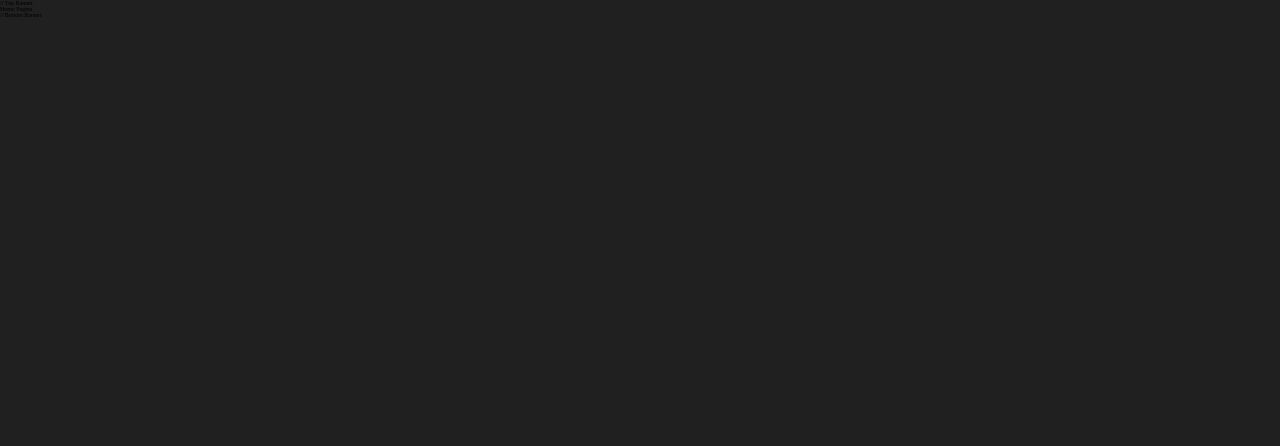
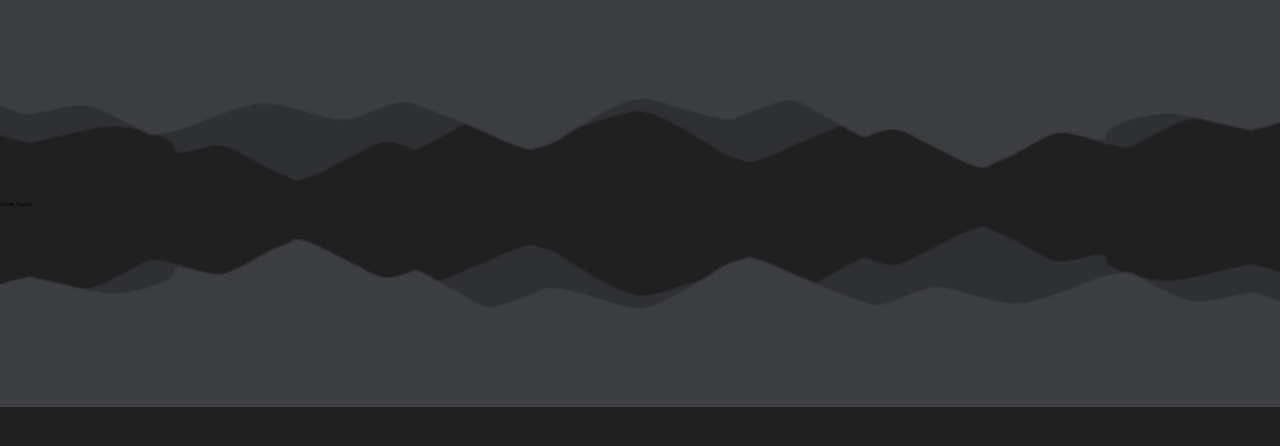
Before and after one commit to GeodeCompany/geode-cracker-react, a React (Create React App) app in the folder geode-cracker/: page / in a window 1280 px wide. Shown: the top 446 px of the page. Built offline with nearby package versions, Linux system fonts and the light colour scheme.

Commit message:
feat: add banners
- adds sticky banners on top an bottom of the page.

```diff
--- a/geode-cracker/src/App.js
+++ b/geode-cracker/src/App.js
@@ -1,6 +1,8 @@
 import logo from './logo.svg';
 import './App.css';
 
+import BannerTop from "./Banner/Banner-top";
+import BannerBottom from "./Banner/Banner-bottom";
 import Syntax from "./Syntax/Syntax"
 import Instellingen from "./Instellingen/Instellingen";
 
@@ -9,7 +11,7 @@ import { Routes, Route, BrowserRouter as Router} from  'react-router-dom';
 function App() {
   return (
     <Router>
-      // Top Banner
+      <BannerTop />
       <Routes>
         <Route path="/" >
           <Route index element={<h1>Home Pagina</h1>} />
@@ -18,7 +20,7 @@ function App() {
           <Route path="*" element={<h1>Fallback 404</h1>} />
         </Route>
       </Routes>
-      // Bottom Banner
+      <BannerBottom />
     </Router>
   );
 }
--- /dev/null
+++ b/geode-cracker/src/Banner/Banner-bottom.js
@@ -0,0 +1,14 @@
+import React from 'react';
+import './Banner.css';
+
+import BannerImg from "./Images/BannerBottom.png";
+
+class BannerBottom extends React.Component{
+    render(){
+        return(
+            <img src={BannerImg} alt="Rocky banner on the bottom of the page" class="bannerBottomImage" />
+        )
+    }
+}
+
+export default BannerBottom;
--- /dev/null
+++ b/geode-cracker/src/Banner/Banner-top.js
@@ -0,0 +1,15 @@
+import React from 'react';
+import './Banner.css';
+
+import BannerImg from "./Images/BannerTop.png";
+
+
+class BannerTop extends React.Component{
+    render(){
+        return(
+            <img src={BannerImg} alt="Rocky banner on the top of the page" class="bannerTopImage"/>
+        )
+    }
+}
+
+export default BannerTop;
--- /dev/null
+++ b/geode-cracker/src/Banner/Banner.css
@@ -0,0 +1,14 @@
+.bannerTopImage, .bannerBottomImage{
+  position: sticky;
+  z-index: 2;
+  width: 100vw;
+  max-height: 20rem;
+}
+
+.bannerTopImage{
+  top: 0;
+}
+
+.bannerBottomImage{
+  bottom: 0;
+}
```
Also changed, not shown: geode-cracker/src/Banner/Images/BannerBottom.png (added), geode-cracker/src/Banner/Images/BannerTop.png (added).
